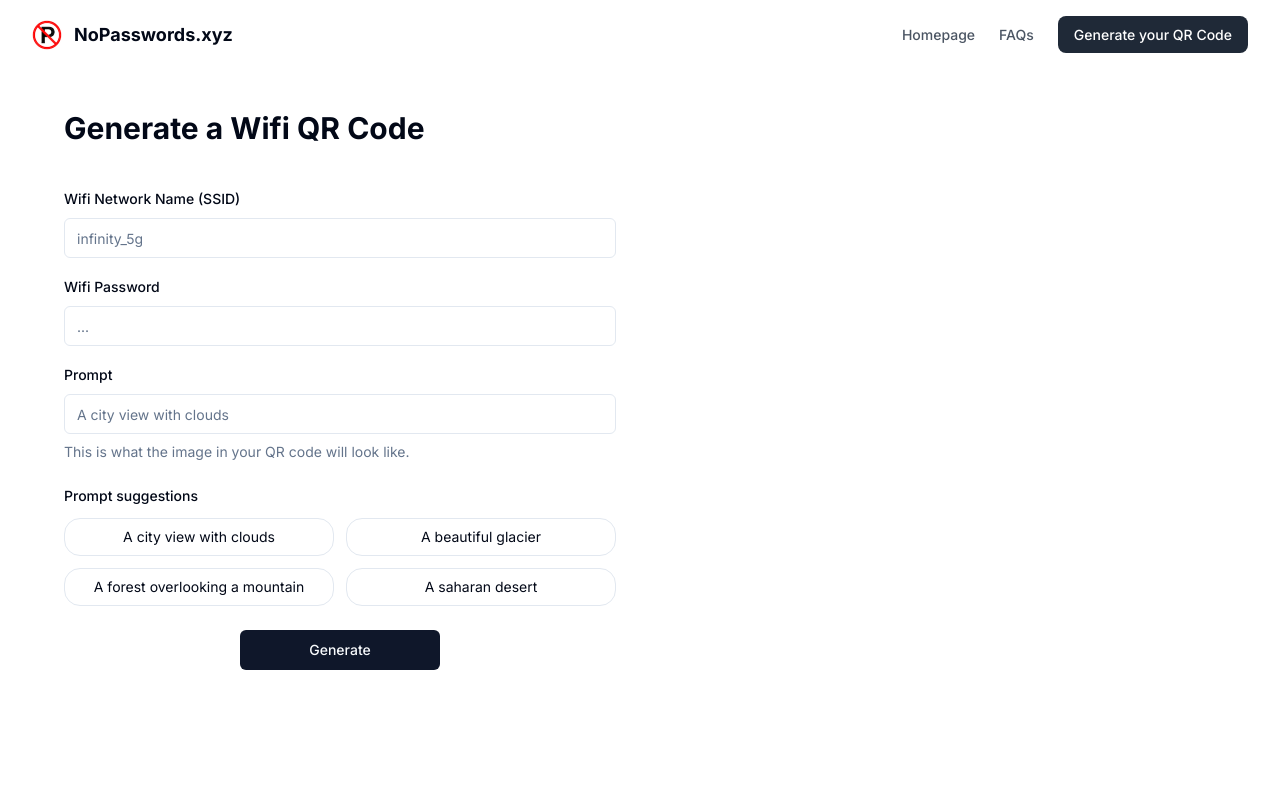
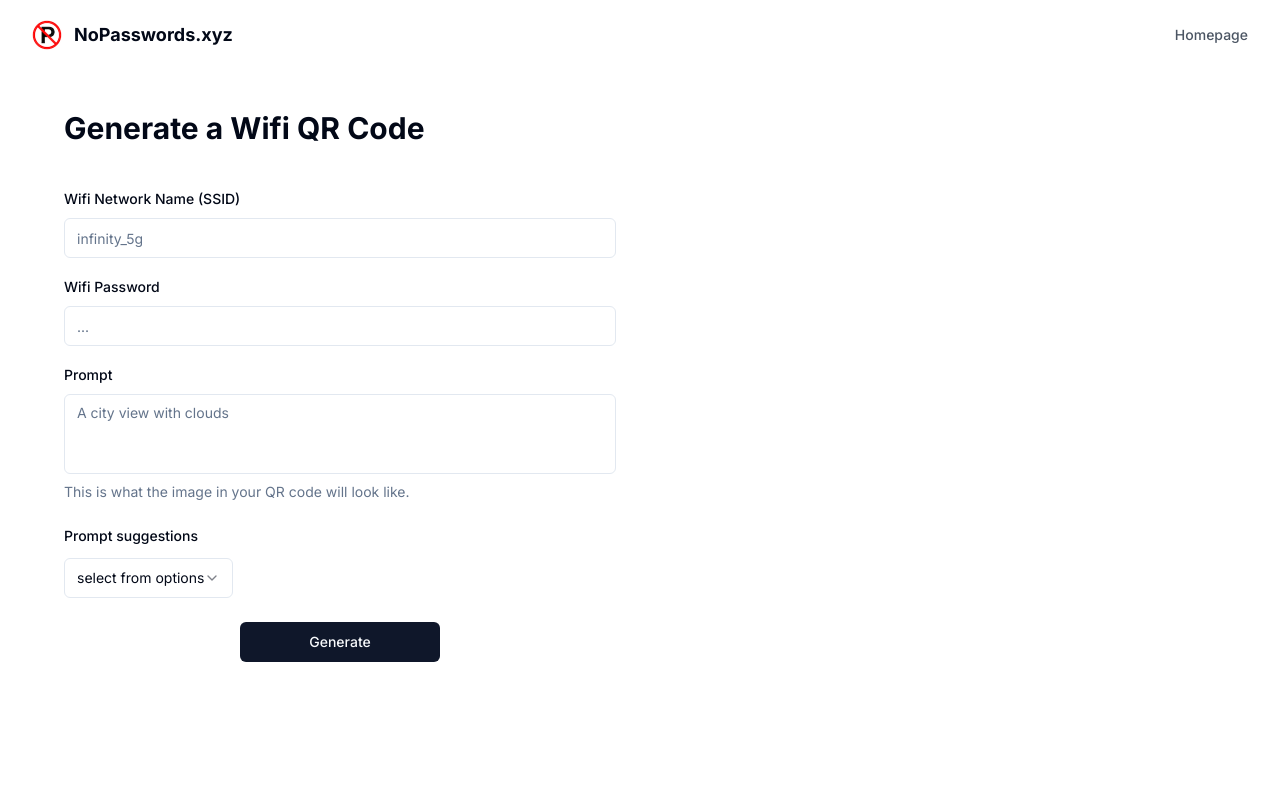
Before and after one commit to Nutlope/qrGPT, a Next.js app: page /results in a window 1280 px wide. Shown: the top 800 px of the page. Built offline with nearby package versions, Linux system fonts and the light colour scheme.

Commit message:
updated ui and fixed build

```diff
--- a/app/api/generate/route.ts
+++ b/app/api/generate/route.ts
@@ -5,11 +5,35 @@
 import { kv } from '@vercel/kv';
 import { put } from '@vercel/blob';
 import { generateWifiStr, nanoid } from '@/utils/utils';
-
 import { createCanvas, loadImage } from 'canvas';
 
+/**
+ * Validates a request object.
+ *
+ * @param {QrGenerateRequest} request - The request object to be validated.
+ * @throws {Error} Error message if URL or prompt is missing.
+ */
+
+// const ratelimit = new Ratelimit({
+//   redis: kv,
+//   // Allow 20 requests from the same IP in 1 day.
+//   limiter: Ratelimit.slidingWindow(20, '1 d'),
+// });
+
+export async function POST(request: NextRequest) {
+  const reqBody = (await request.json()) as QrGenerateRequest;
+
+  // const ip = request.ip ?? '127.0.0.1';
+  // const { success } = await ratelimit.limit(ip);
+
+  // if (!success && process.env.NODE_ENV !== 'development') {
+  //   return new Response('Too many requests. Please try again after 24h.', {
+  //     status: 429,
+  //   });
+  // }
+
   // with color changing
-export const addTextToImg = async (props: {
+  const addTextToImg = async (props: {
     imgUrl: string;
     wifiName: string;
     wifiPassword: string;
@@ -50,13 +74,6 @@
     return canvas.toDataURL();
   };
 
-/**
- * Validates a request object.
- *
- * @param {QrGenerateRequest} request - The request object to be validated.
- * @throws {Error} Error message if URL or prompt is missing.
- */
-
   const validateRequest = (request: QrGenerateRequest) => {
     if (!request.wifi_name) {
       throw new Error('wifi name is required');
@@ -68,24 +85,6 @@
       throw new Error('Prompt is required');
     }
   };
-
-// const ratelimit = new Ratelimit({
-//   redis: kv,
-//   // Allow 20 requests from the same IP in 1 day.
-//   limiter: Ratelimit.slidingWindow(20, '1 d'),
-// });
-
-export async function POST(request: NextRequest) {
-  const reqBody = (await request.json()) as QrGenerateRequest;
-
-  // const ip = request.ip ?? '127.0.0.1';
-  // const { success } = await ratelimit.limit(ip);
-
-  // if (!success && process.env.NODE_ENV !== 'development') {
-  //   return new Response('Too many requests. Please try again after 24h.', {
-  //     status: 429,
-  //   });
-  // }
 
   try {
     validateRequest(reqBody);
--- a/components/Body.tsx
+++ b/components/Body.tsx
@@ -12,6 +12,13 @@
   FormLabel,
   FormMessage,
 } from '@/components/ui/form';
+import {
+  Select,
+  SelectContent,
+  SelectItem,
+  SelectTrigger,
+  SelectValue,
+} from '@/components/ui/select';
 import { Textarea } from '@/components/ui/textarea';
 import { Input } from '@/components/ui/input';
 import { Button } from '@/components/ui/button';
@@ -23,16 +30,8 @@
 import LoadingDots from '@/components/ui/loadingdots';
 import downloadQrCode from '@/utils/downloadQrCode';
 import va from '@vercel/analytics';
-import { PromptSuggestion } from '@/components/PromptSuggestion';
 import { useRouter } from 'next/navigation';
 import { toast, Toaster } from 'react-hot-toast';
-
-const promptSuggestions = [
-  'A city view with clouds',
-  'A beautiful glacier',
-  'A forest overlooking a mountain',
-  'A saharan desert',
-];
 
 const suggestions = [
   'alient planet with rectangles',
@@ -206,7 +205,7 @@
                     <FormItem>
                       <FormLabel>Prompt</FormLabel>
                       <FormControl>
-                        <Input
+                        <Textarea
                           placeholder="A city view with clouds"
                           className="resize-none"
                           {...field}
@@ -223,14 +222,21 @@
                 <div className="my-2">
                   <p className="text-sm font-medium mb-3">Prompt suggestions</p>
                   <div className="grid sm:grid-cols-2 grid-cols-1 gap-3 text-center text-sm">
-                    {promptSuggestions.map((suggestion) => (
-                      <PromptSuggestion
-                        key={suggestion}
-                        suggestion={suggestion}
-                        onClick={() => handleSuggestionClick(suggestion)}
-                        isLoading={isLoading}
-                      />
-                    ))}
+                    <Select
+                      onValueChange={(x) => handleSuggestionClick(x)}
+                      disabled={isLoading}
+                    >
+                      <SelectTrigger className="w-max">
+                        <SelectValue placeholder="select from options" />
+                      </SelectTrigger>
+                      <SelectContent>
+                        {suggestions.map((suggestion) => (
+                          <SelectItem value={suggestion} key={suggestion}>
+                            {suggestion}
+                          </SelectItem>
+                        ))}
+                      </SelectContent>
+                    </Select>
                   </div>
                 </div>
                 <Button
--- a/components/Navbar.tsx
+++ b/components/Navbar.tsx
@@ -12,13 +12,10 @@
 
   console.log('pathname', pathname);
 
-  const navigation =
-    pathname === '/'
+  const isHome = pathname === '/';
+  const navigation = isHome
     ? [{ title: 'FAQs', path: '#faqs' }]
-      : [
-          { title: 'Homepage', path: '/' },
-          { title: 'FAQs', path: '#faqs' },
-        ];
+    : [{ title: 'Homepage', path: '/' }];
 
   const searchParams = useSearchParams();
 
@@ -104,6 +101,7 @@
                   </li>
                 );
               })}
+              {isHome && (
                 <li>
                   <NavLink
                     href="#gen-qr"
@@ -112,6 +110,7 @@
                     Generate your QR Code
                   </NavLink>
                 </li>
+              )}
             </ul>
           </div>
         </div>
--- a/components/PromptSuggestion.tsx
+++ /dev/null
@@ -1,26 +0,0 @@
-type PromptSuggestionProps = {
-  suggestion: string;
-  onClick: () => void;
-  isLoading?: boolean;
-};
-
-/**
- * Renders a prompt suggestion pill-shaped button.
- */
-export const PromptSuggestion: React.FC<PromptSuggestionProps> = ({
-  suggestion,
-  onClick,
-  isLoading = false,
-}) => {
-  return (
-    <button
-      onClick={() => onClick()}
-      disabled={isLoading}
-      className={`border p-2 rounded-2xl ${
-        !isLoading ? 'cursor-pointer' : 'cursor-not-allowed'
-      } hover:bg-gray-100 transition`}
-    >
-      {suggestion}
-    </button>
-  );
-};
--- /dev/null
+++ b/components/ui/select.tsx
@@ -0,0 +1,121 @@
+'use client';
+
+import * as React from 'react';
+import * as SelectPrimitive from '@radix-ui/react-select';
+import { Check, ChevronDown } from 'lucide-react';
+
+import { cn } from '@/utils/utils';
+
+const Select = SelectPrimitive.Root;
+
+const SelectGroup = SelectPrimitive.Group;
+
+const SelectValue = SelectPrimitive.Value;
+
+const SelectTrigger = React.forwardRef<
+  React.ElementRef<typeof SelectPrimitive.Trigger>,
+  React.ComponentPropsWithoutRef<typeof SelectPrimitive.Trigger>
+>(({ className, children, ...props }, ref) => (
+  <SelectPrimitive.Trigger
+    ref={ref}
+    className={cn(
+      'flex h-10 w-full items-center justify-between rounded-md border border-input bg-background px-3 py-2 text-sm ring-offset-background placeholder:text-muted-foreground focus:outline-none focus:ring-2 focus:ring-ring focus:ring-offset-2 disabled:cursor-not-allowed disabled:opacity-50',
+      className,
+    )}
+    {...props}
+  >
+    {children}
+    <SelectPrimitive.Icon asChild>
+      <ChevronDown className="h-4 w-4 opacity-50" />
+    </SelectPrimitive.Icon>
+  </SelectPrimitive.Trigger>
+));
+SelectTrigger.displayName = SelectPrimitive.Trigger.displayName;
+
+const SelectContent = React.forwardRef<
+  React.ElementRef<typeof SelectPrimitive.Content>,
+  React.ComponentPropsWithoutRef<typeof SelectPrimitive.Content>
+>(({ className, children, position = 'popper', ...props }, ref) => (
+  <SelectPrimitive.Portal>
+    <SelectPrimitive.Content
+      ref={ref}
+      className={cn(
+        'relative z-50 min-w-[8rem] overflow-hidden rounded-md border bg-popover text-popover-foreground shadow-md data-[state=open]:animate-in data-[state=closed]:animate-out data-[state=closed]:fade-out-0 data-[state=open]:fade-in-0 data-[state=closed]:zoom-out-95 data-[state=open]:zoom-in-95 data-[side=bottom]:slide-in-from-top-2 data-[side=left]:slide-in-from-right-2 data-[side=right]:slide-in-from-left-2 data-[side=top]:slide-in-from-bottom-2',
+        position === 'popper' &&
+          'data-[side=bottom]:translate-y-1 data-[side=left]:-translate-x-1 data-[side=right]:translate-x-1 data-[side=top]:-translate-y-1',
+        className,
+      )}
+      position={position}
+      {...props}
+    >
+      <SelectPrimitive.Viewport
+        className={cn(
+          'p-1',
+          position === 'popper' &&
+            'h-[var(--radix-select-trigger-height)] w-full min-w-[var(--radix-select-trigger-width)]',
+        )}
+      >
+        {children}
+      </SelectPrimitive.Viewport>
+    </SelectPrimitive.Content>
+  </SelectPrimitive.Portal>
+));
+SelectContent.displayName = SelectPrimitive.Content.displayName;
+
+const SelectLabel = React.forwardRef<
+  React.ElementRef<typeof SelectPrimitive.Label>,
+  React.ComponentPropsWithoutRef<typeof SelectPrimitive.Label>
+>(({ className, ...props }, ref) => (
+  <SelectPrimitive.Label
+    ref={ref}
+    className={cn('py-1.5 pl-8 pr-2 text-sm font-semibold', className)}
+    {...props}
+  />
+));
+SelectLabel.displayName = SelectPrimitive.Label.displayName;
+
+const SelectItem = React.forwardRef<
+  React.ElementRef<typeof SelectPrimitive.Item>,
+  React.ComponentPropsWithoutRef<typeof SelectPrimitive.Item>
+>(({ className, children, ...props }, ref) => (
+  <SelectPrimitive.Item
+    ref={ref}
+    className={cn(
+      'relative flex w-full cursor-default select-none items-center rounded-sm py-1.5 pl-8 pr-2 text-sm outline-none focus:bg-accent focus:text-accent-foreground data-[disabled]:pointer-events-none data-[disabled]:opacity-50',
+      className,
+    )}
+    {...props}
+  >
+    <span className="absolute left-2 flex h-3.5 w-3.5 items-center justify-center">
+      <SelectPrimitive.ItemIndicator>
+        <Check className="h-4 w-4" />
+      </SelectPrimitive.ItemIndicator>
+    </span>
+
+    <SelectPrimitive.ItemText>{children}</SelectPrimitive.ItemText>
+  </SelectPrimitive.Item>
+));
+SelectItem.displayName = SelectPrimitive.Item.displayName;
+
+const SelectSeparator = React.forwardRef<
+  React.ElementRef<typeof SelectPrimitive.Separator>,
+  React.ComponentPropsWithoutRef<typeof SelectPrimitive.Separator>
+>(({ className, ...props }, ref) => (
+  <SelectPrimitive.Separator
+    ref={ref}
+    className={cn('-mx-1 my-1 h-px bg-muted', className)}
+    {...props}
+  />
+));
+SelectSeparator.displayName = SelectPrimitive.Separator.displayName;
+
+export {
+  Select,
+  SelectGroup,
+  SelectValue,
+  SelectTrigger,
+  SelectContent,
+  SelectLabel,
+  SelectItem,
+  SelectSeparator,
+};
--- a/package.json
+++ b/package.json
@@ -14,6 +14,7 @@
     "@radix-ui/react-accordion": "^1.1.2",
     "@radix-ui/react-label": "^2.0.2",
     "@radix-ui/react-scroll-area": "^1.0.5",
+    "@radix-ui/react-select": "^2.0.0",
     "@radix-ui/react-slot": "^1.0.2",
     "@tailwindcss/forms": "^0.5.6",
     "@types/node": "20.6.2",
```
Also changed, not shown: 1 other file (tests, documents, lock files or other folders). Lines whose indentation alone changed are shown as unchanged.
